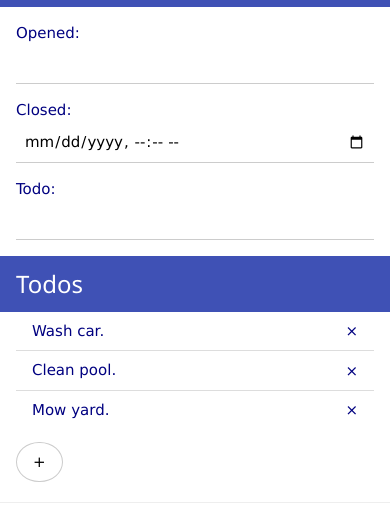
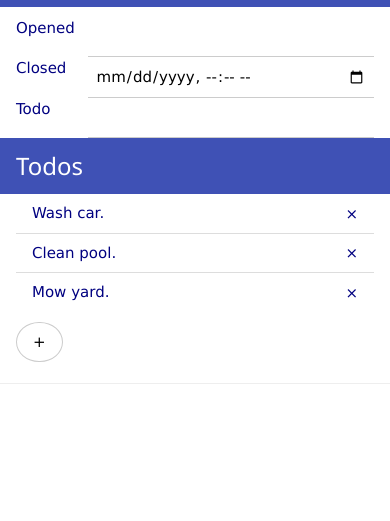
Before and after one commit to objektwerks/pwa.http4s, a website with bundled scripts: page pwa/index.html in a window 390 px wide. Shown: the part 97-618 px from the top of the page. Built offline with nearby package versions, Linux system fonts and the light colour scheme.

Commit message:
edited index.html and mobile.ui.png

```diff
--- a/pwa/index.html
+++ b/pwa/index.html
@@ -23,19 +23,19 @@
         <div class="w3-container w3-indigo">
             <h3>Todo</h3>
         </div>
-        <div class="w3-container">
-            <p>
-                <label>Opened:</label>
-                <input id="opened" class="w3-input w3-hover-light-gray" type="text" readonly/>
-            </p>
-            <p>
-                <label>Closed:</label>
-                <input id="closed" class="w3-input w3-input w3-hover-light-gray" type="datetime-local"/>
-            </p>
-            <p>
-                <label>Todo:</label>
-                <input id="todo" class="w3-input w3-input w3-hover-light-gray" type="text"/>
-            </p>
+        <div class="w3-container" style="padding-top: 10px">
+            <div class="w3-row">
+                <div class="w3-col" style="width:20%"><label>Opened</label></div>
+                <div class="w3-col" style="width:80%"><input id="opened" class="w3-input w3-hover-light-gray" type="text" readonly/></div>
+            </div>
+            <div class="w3-row">
+                <div class="w3-col" style="width:20%"><label>Closed</label></div>
+                <div class="w3-col" style="width:80%"><input id="closed" class="w3-input w3-input w3-hover-light-gray" type="datetime-local"/></div>
+            </div>
+            <div class="w3-row">
+                <div class="w3-col" style="width:20%"><label>Todo</label></div>
+                <div class="w3-col" style="width:80%"><input id="todo" class="w3-input w3-input w3-hover-light-gray" type="text"/></div>
+            </div>
         </div>
         <div class="w3-container w3-indigo">
             <h3>Todos</h3>
@@ -53,7 +53,7 @@
                 </li>
             </ul>
         </div>
-        <div class="w3-container" style="padding-top: 12px">
+        <div class="w3-container" style="padding-top: 10px">
             <div class="w3-bar">
                 <button id="new-todo" class="w3-button w3-circle w3-white w3-border w3-hover-light-gray">+</button>
             </div>
```
Also changed, not shown: mobile.ui.png.
